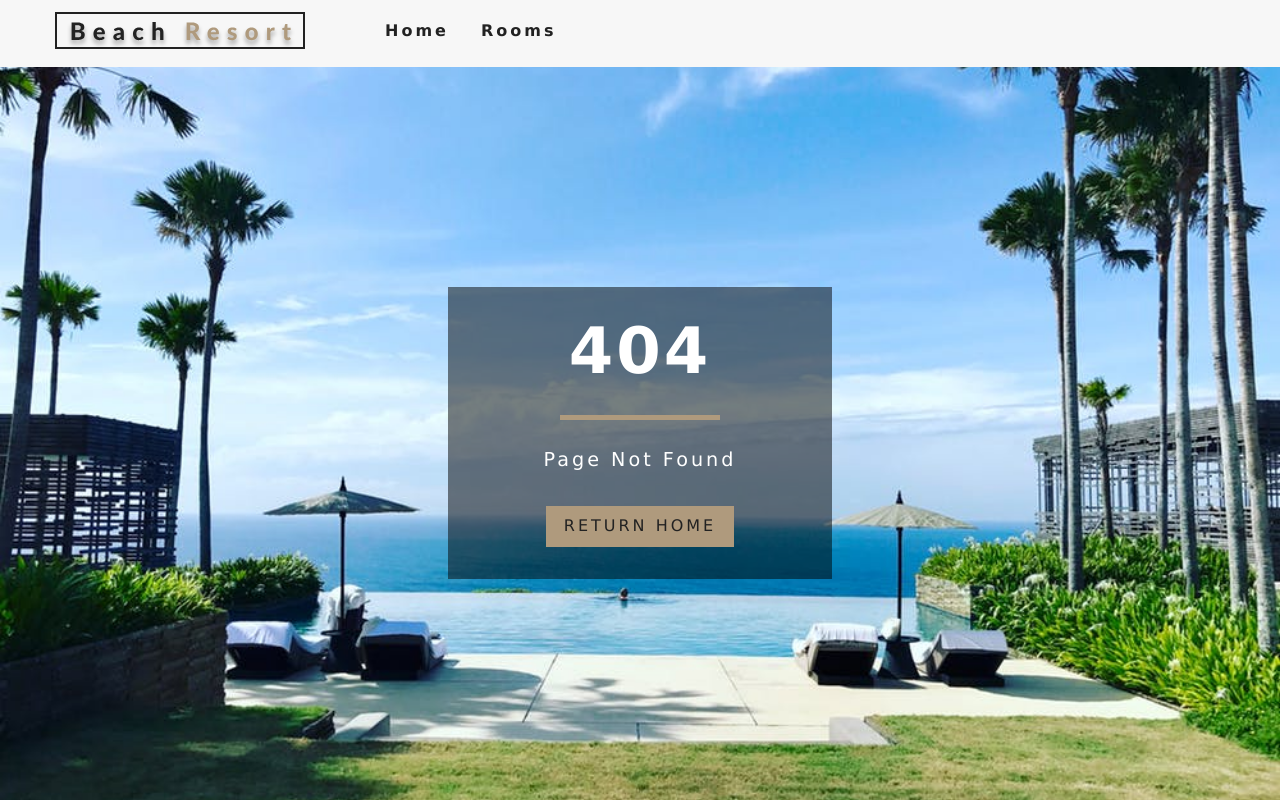
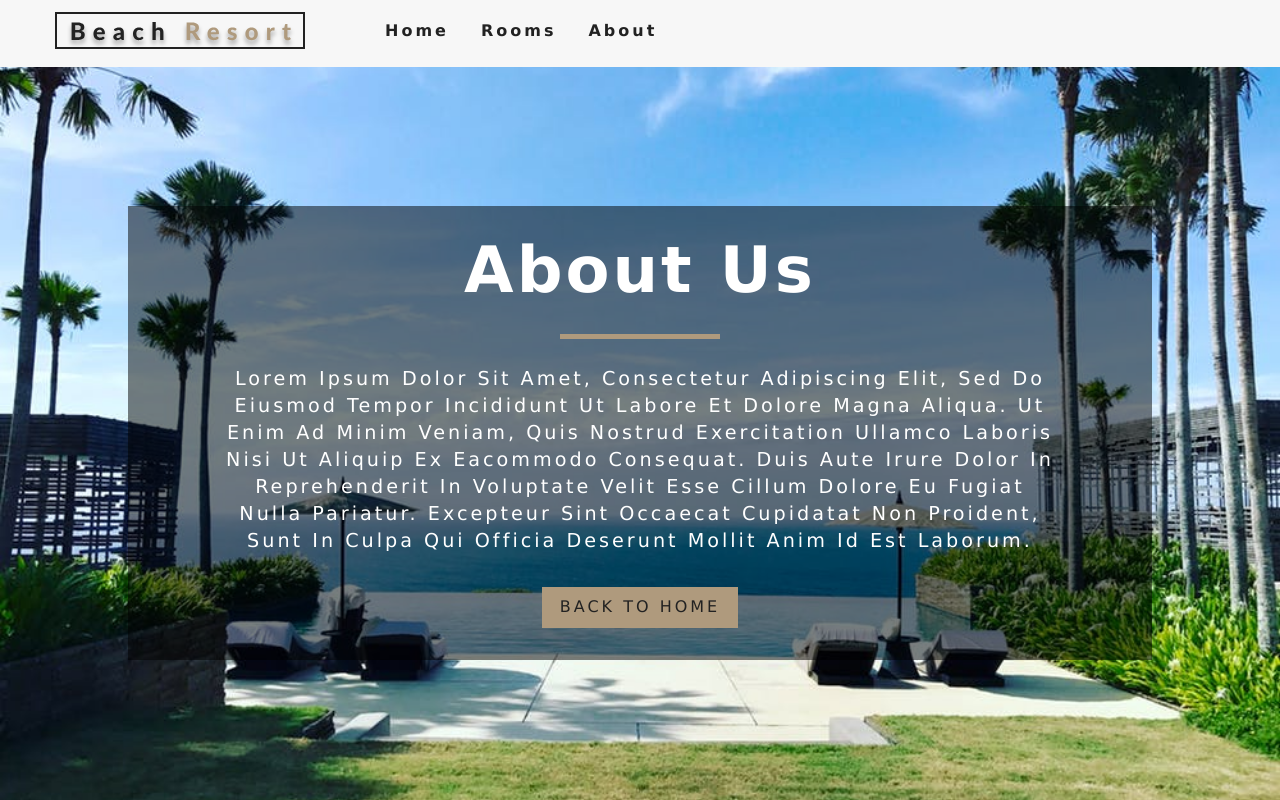
Before and after one commit to doraemonpup/react-resort, a React (Create React App) app: page /about in a window 1280 px wide. Before the commit this address had no page. Built offline with nearby package versions, Linux system fonts and the light colour scheme.

Commit message:
add About page

```diff
--- a/src/App.css
+++ b/src/App.css
@@ -178,6 +178,7 @@ h6 {
   text-align: center;
   text-transform: capitalize;
   letter-spacing: var(--mainSpacing);
+  margin: 0 8rem;
 }
 .banner h1 {
   font-size: 2.5rem;
--- a/src/App.js
+++ b/src/App.js
@@ -5,6 +5,7 @@ import Rooms from './pages/Rooms';
 import SingleRoom from './pages/SingleRoom';
 import Error from './pages/Error';
 import Navbar from './components/Navbar';
+import About from './pages/About';
 
 import { Routes, Route } from 'react-router-dom';
 
@@ -16,6 +17,7 @@ function App() {
         <Route path='/' element={<Home />} exact />
         <Route path='/rooms/' element={<Rooms />} exact />
         <Route path='/rooms/:slug' element={<SingleRoom />} exact />
+        <Route path='/about' element={<About />} exact />
         <Route path='*' element={<Error />} />
       </Routes>
     </>
--- a/src/components/Navbar.js
+++ b/src/components/Navbar.js
@@ -28,6 +28,9 @@ const Navbar = () => {
           <li>
             <Link to='/rooms'>Rooms</Link>
           </li>
+          <li>
+            <Link to='/about'>About</Link>
+          </li>
         </ul>
       </div>
     </nav>
--- /dev/null
+++ b/src/pages/About.js
@@ -0,0 +1,27 @@
+import React from 'react';
+import Hero from '../components/Hero';
+import Banner from '../components/Banner';
+import { Link } from 'react-router-dom';
+
+const About = () => {
+  return (
+    <Hero>
+      <Banner
+        title='About Us'
+        subtitle='Lorem ipsum dolor sit amet, consectetur adipiscing elit,
+          sed do eiusmod tempor incididunt ut labore et dolore magna aliqua.
+          Ut enim ad minim veniam, quis nostrud exercitation ullamco laboris
+          nisi ut aliquip ex eacommodo consequat. Duis aute irure dolor in reprehenderit
+          in voluptate velit esse cillum dolore eu fugiat nulla pariatur.
+          Excepteur sint occaecat cupidatat non proident,
+          sunt in culpa qui officia deserunt mollit anim id est laborum.'
+      >
+        <Link to='/' className='btn-primary'>
+          back to home
+        </Link>
+      </Banner>
+    </Hero>
+  );
+};
+
+export default About;
```
